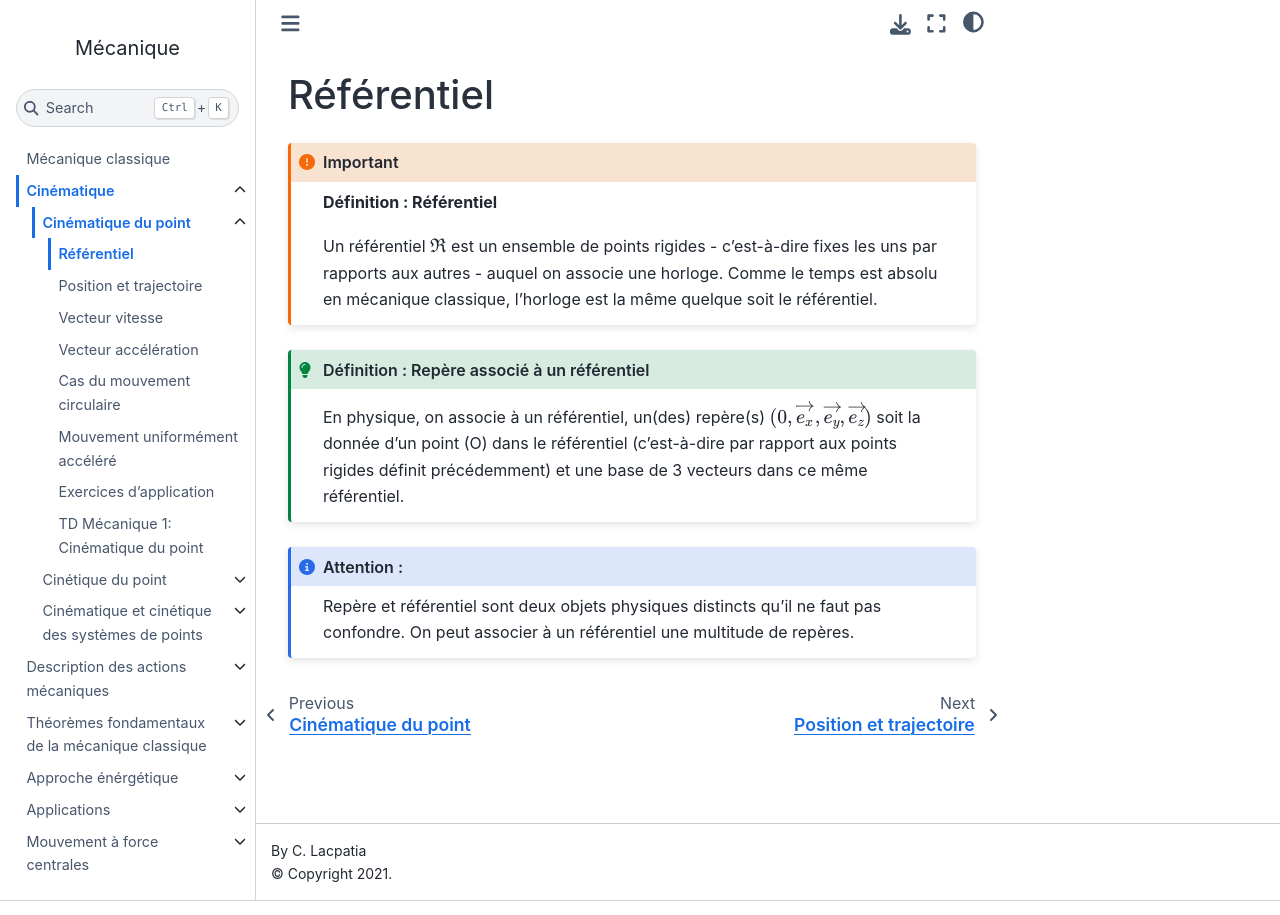
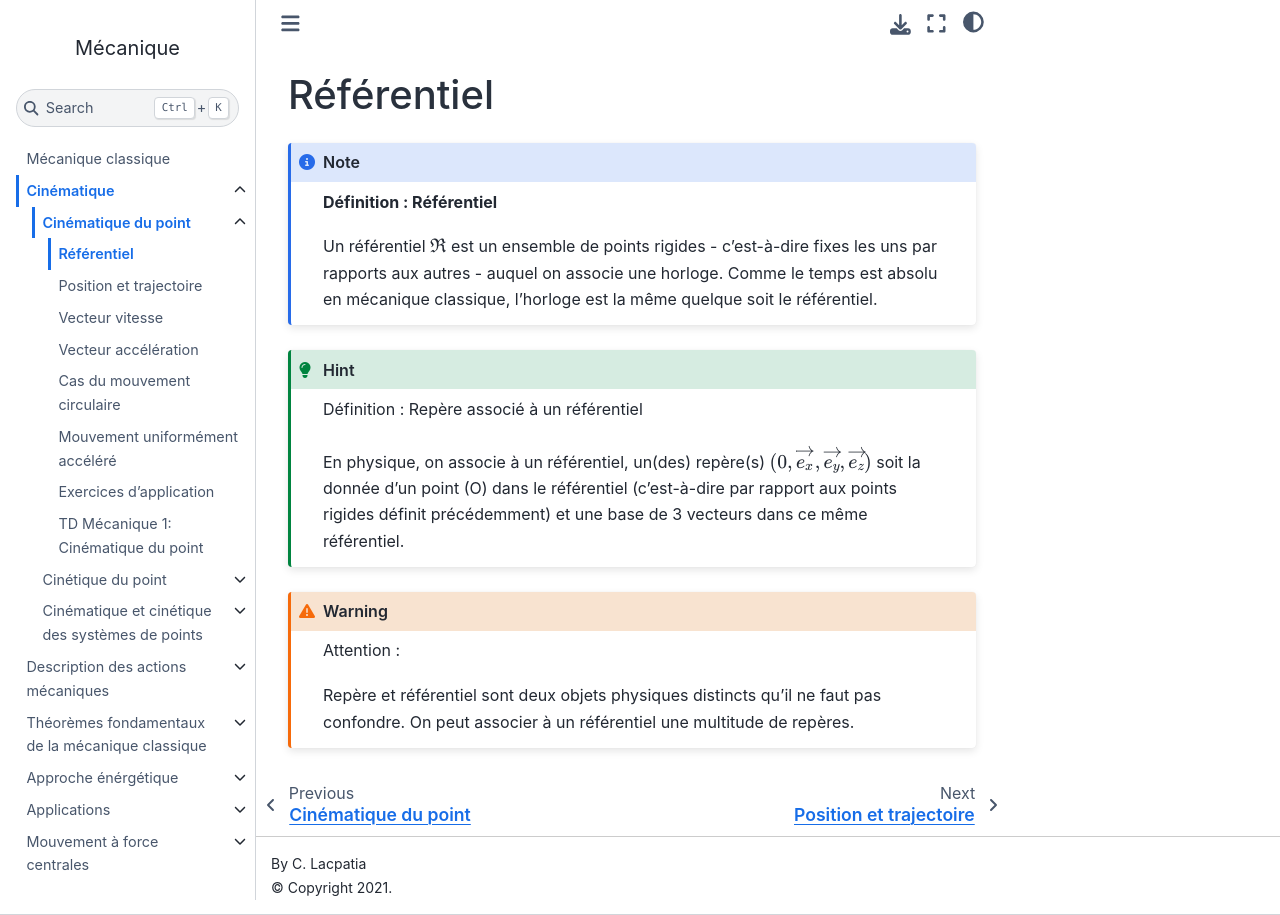
Before and after one commit to pcsi3physiquestan/mecanique_sources, a Jupyter Book: the page built from notebook/cinema_referentiel.md, in a window 1280 px wide. Built offline with Jupyter Book 1.0.4 settings and Sphinx 7.4.7 and the Sphinx Book theme 1.1.4, drawn with Linux system fonts in a browser that asks for light colours.

Commit message:
Mise à jour des sources

`````diff
--- a/_config.yml
+++ b/_config.yml
@@ -60,8 +60,8 @@ html:
 latex:
   latex_engine              : pdflatex  # one of 'pdflatex', 'xelatex' (recommended for unicode), 'luatex', 'platex', 'uplatex'
   use_jupyterbook_latex     : true # use jupyterbook-latex for pdf builds as default
-  latex_elements:
-    warningBgColor: "{rgb}{0.2,0.2,0.2}"
+  # latex_elements:
+  #   warningBgColor: "{rgb}{0.2,0.2,0.2}"
   latex_documents:
     targetname: mecanique.tex
 
--- a/notebook/cinema_referentiel.md
+++ b/notebook/cinema_referentiel.md
@@ -15,22 +15,20 @@ kernelspec:
 ---
 # Référentiel
 
-````{important}
+````{note}
 __Définition : Référentiel__
 
 Un référentiel $\mathfrak{R}$ est un ensemble de points rigides - c'est-à-dire fixes les uns par rapports aux autres - auquel on associe une horloge. Comme le temps est absolu en mécanique classique, l'horloge est la même quelque soit le référentiel.
 
 ````
 
-````{admonition} Définition : Repère associé à un référentiel
-:class: tip
+````{hint} Définition : Repère associé à un référentiel
 
 En physique, on  associe à un référentiel, un(des) repère(s) $(0, \overrightarrow{e_x}, \overrightarrow{e_y}, \overrightarrow{e_z})$ soit la donnée d'un point (O)  dans le référentiel (c'est-à-dire  par rapport aux points rigides définit précédemment) et une base de 3 vecteurs  dans ce même référentiel.
 
 ````
 
-````{admonition} Attention :
-:class: note
+````{warning} Attention :
 
 Repère et référentiel sont deux objets physiques distincts qu'il ne faut pas confondre. On peut associer à un référentiel une multitude de repères.
 
`````
Also changed, not shown: notebook/cinema_trajectoire.md (+1 -2 lines).
